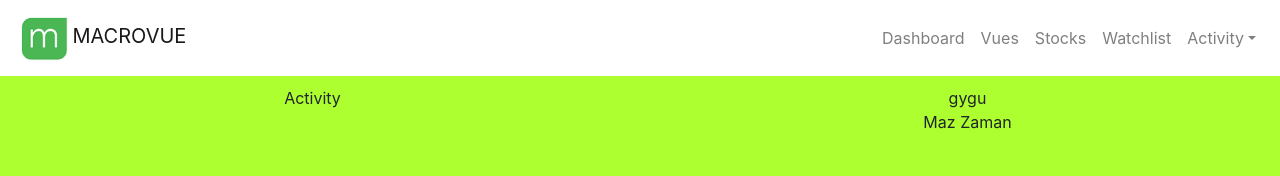
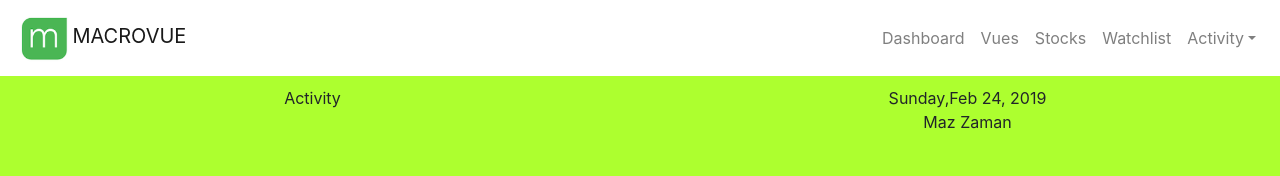
Before and after one commit to jose-guerrerog/MacrovueReact, a React (Create React App) app: page / in a window 1280 px wide. Shown: the top 176 px of the page. Built offline with nearby package versions, Linux system fonts and the light colour scheme.

Commit message:
Adding moment and starting with Filters

```diff
--- a/package.json
+++ b/package.json
@@ -7,6 +7,7 @@
     "@fortawesome/free-solid-svg-icons": "^5.7.2",
     "@fortawesome/react-fontawesome": "^0.1.4",
     "axios": "^0.18.0",
+    "moment": "^2.24.0",
     "react": "^16.8.4",
     "react-bootstrap": "^1.0.0-beta.5",
     "react-dom": "^16.8.4",
--- a/src/components/Header.js
+++ b/src/components/Header.js
@@ -2,6 +2,7 @@ import React, { Component } from 'react';
 import macrovue from '../utils/macrovue.png';
 import { Navbar, NavDropdown, Nav } from 'react-bootstrap';
 import '../styles/Style-app.css';
+import moment from 'moment';
 
 class Header extends Component {
   constructor(props) {
@@ -16,6 +17,7 @@ class Header extends Component {
     };
   }
   render() {
+    const { date } = this.state;
     return (
       <div>
         <Navbar collapseOnSelect expand="lg">
@@ -25,10 +27,10 @@ class Header extends Component {
           <Navbar.Toggle aria-controls="responsive-navbar-nav" />
           <Navbar.Collapse id="responsive-navbar-nav">
             <Nav className="ml-auto">
-              <Nav.Link>Dashboard</Nav.Link>
-              <Nav.Link href="#pricing">Vues</Nav.Link>
-              <Nav.Link href="#deets">Stocks</Nav.Link>
-              <Nav.Link href="#deets">Watchlist</Nav.Link>
+              <Nav.Link href="#Dashboard">Dashboard</Nav.Link>
+              <Nav.Link href="#Vues">Vues</Nav.Link>
+              <Nav.Link href="#Stocks">Stocks</Nav.Link>
+              <Nav.Link href="#Watchlist">Watchlist</Nav.Link>
               <NavDropdown title="Activity" id="collasible-nav-dropdown">
                 <NavDropdown.Item href="">Activity</NavDropdown.Item>
               </NavDropdown>
@@ -42,7 +44,7 @@ class Header extends Component {
           </div>
           <div class="column-header">
             <div class="row">
-              <p>gygu</p>
+              <p>{moment(`${date.year}/${date.month}/${date.day}`).format('dddd,MMM DD, YYYY')}</p>
             </div>
             <div class="row">
               <p>{this.state.username}</p>
```
Also changed, not shown: 1 other file (tests, documents, lock files or other folders).
